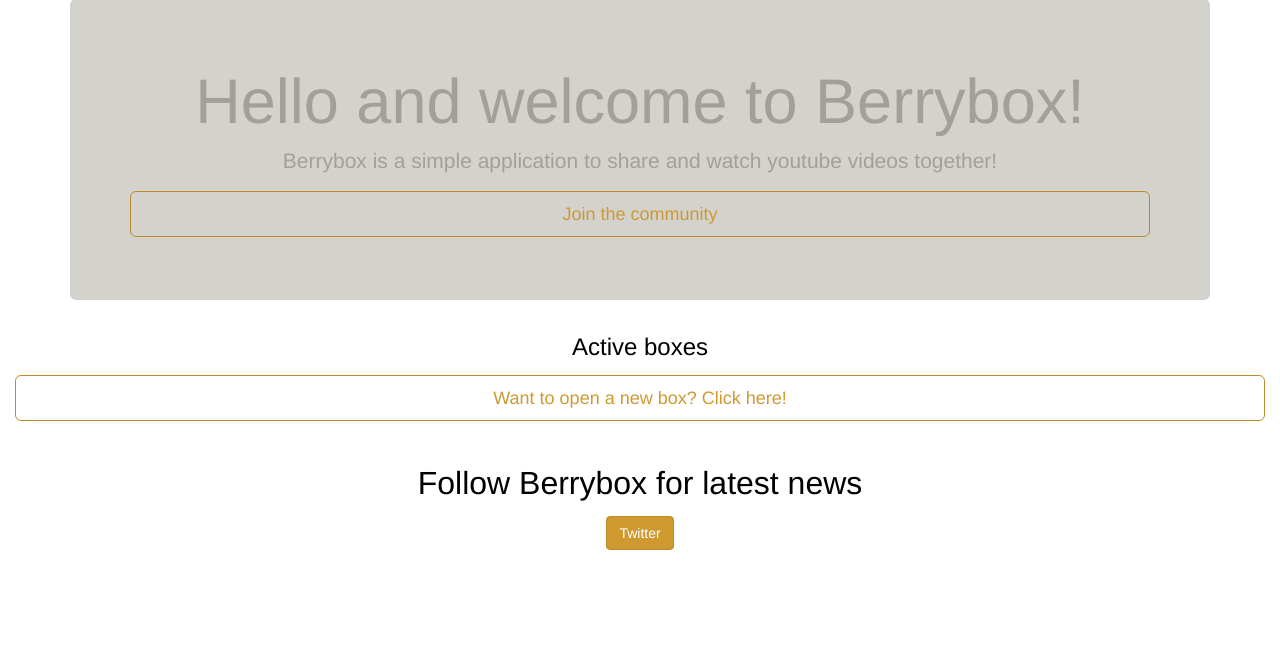
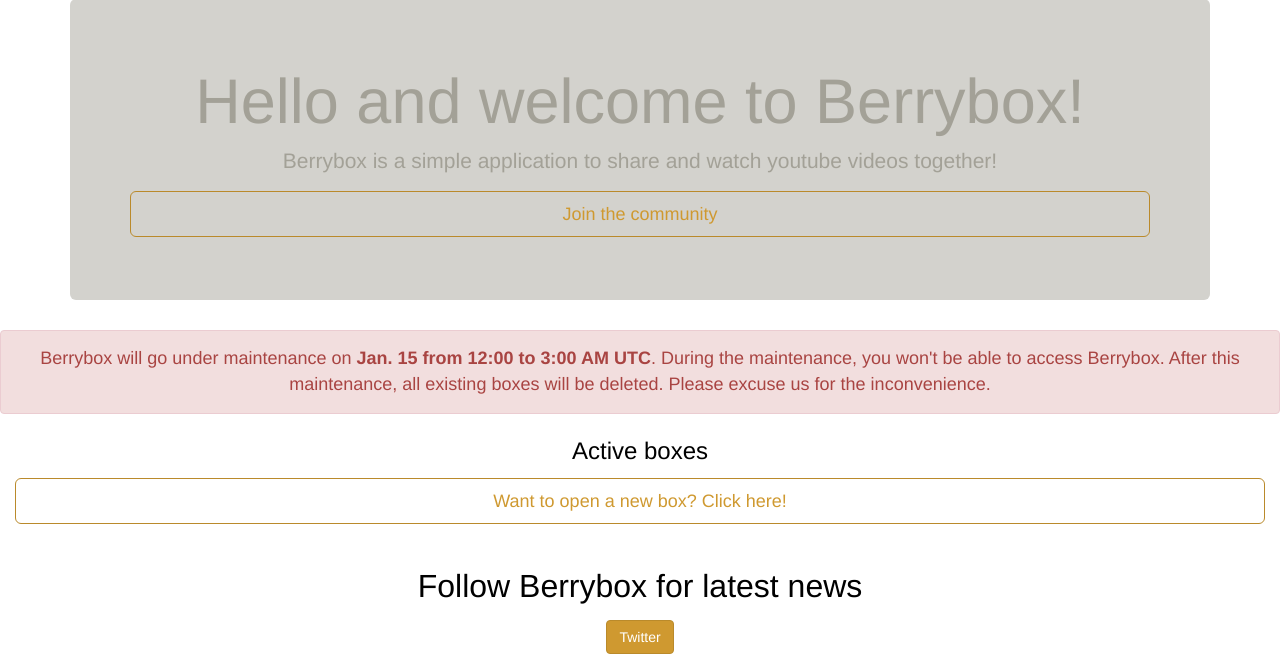
Before and after one commit to AngelZatch/Berrybox, a PHP site: page /home in a window 1280 px wide. Shown: the part 81-735 px from the top of the page. Run offline with PHP 8.4, Linux system fonts and the light colour scheme; data that the repository does not hold is empty.

Commit message:
Maintenance jan15
ADDED
- Message of maintenance.

```diff
--- a/assets/css/common.css
+++ b/assets/css/common.css
@@ -85,22 +85,27 @@ textarea {
   font-weight: 500; }
 
 /* line 91, C:/xampp/htdocs/Berrybox/assets/css/common.sass */
+.system-warning {
+  color: #F0AD4E;
+  font-weight: 600; }
+
+/* line 95, C:/xampp/htdocs/Berrybox/assets/css/common.sass */
 .form-control {
   background-color: inherit;
   border: 1px solid #444; }
 
-/* line 95, C:/xampp/htdocs/Berrybox/assets/css/common.sass */
+/* line 99, C:/xampp/htdocs/Berrybox/assets/css/common.sass */
 #room-player {
   padding-top: 14px;
   padding-right: 0 !important;
   height: 100vh; }
 
-/* line 100, C:/xampp/htdocs/Berrybox/assets/css/common.sass */
+/* line 104, C:/xampp/htdocs/Berrybox/assets/css/common.sass */
 .room-info {
   white-space: nowrap; }
 
 /** Profile pictures **/
-/* line 104, C:/xampp/htdocs/Berrybox/assets/css/common.sass */
+/* line 108, C:/xampp/htdocs/Berrybox/assets/css/common.sass */
 .room-picture {
   height: 55px !important;
   width: 55px !important;
@@ -110,7 +115,7 @@ textarea {
   float: left;
   margin-right: 10px; }
 
-/* line 109, C:/xampp/htdocs/Berrybox/assets/css/common.sass */
+/* line 113, C:/xampp/htdocs/Berrybox/assets/css/common.sass */
 .user-profile-picture {
   height: 150px !important;
   width: 150px !important;
@@ -120,7 +125,7 @@ textarea {
   float: left;
   margin-right: 10px; }
 
-/* line 114, C:/xampp/htdocs/Berrybox/assets/css/common.sass */
+/* line 118, C:/xampp/htdocs/Berrybox/assets/css/common.sass */
 .menu-pp {
   height: 50px !important;
   width: 50px !important;
@@ -130,7 +135,7 @@ textarea {
   float: left;
   margin-right: 20px; }
 
-/* line 119, C:/xampp/htdocs/Berrybox/assets/css/common.sass */
+/* line 123, C:/xampp/htdocs/Berrybox/assets/css/common.sass */
 .small-pp {
   height: 35px !important;
   width: 35px !important;
@@ -138,7 +143,7 @@ textarea {
   overflow: hidden !important;
   padding: 0 !important; }
 
-/* line 122, C:/xampp/htdocs/Berrybox/assets/css/common.sass */
+/* line 126, C:/xampp/htdocs/Berrybox/assets/css/common.sass */
 .medium-pp {
   height: 60px !important;
   width: 60px !important;
@@ -148,7 +153,7 @@ textarea {
   float: left;
   margin-right: 20px; }
 
-/* line 127, C:/xampp/htdocs/Berrybox/assets/css/common.sass */
+/* line 131, C:/xampp/htdocs/Berrybox/assets/css/common.sass */
 .room-pp {
   height: 50px !important;
   width: 50px !important;
@@ -159,7 +164,7 @@ textarea {
   margin-left: 10px;
   margin-right: 20px; }
 
-/* line 133, C:/xampp/htdocs/Berrybox/assets/css/common.sass */
+/* line 137, C:/xampp/htdocs/Berrybox/assets/css/common.sass */
 #profile-picture-sample, .file-preview, .file-preview-frame {
   height: 120px !important;
   width: 120px !important;
@@ -170,20 +175,20 @@ textarea {
   text-align: inherit; }
 
 /** Room info **/
-/* line 139, C:/xampp/htdocs/Berrybox/assets/css/common.sass */
+/* line 143, C:/xampp/htdocs/Berrybox/assets/css/common.sass */
 #room-title {
   font-size: 22px;
   margin-bottom: 5px;
   overflow: hidden;
   text-overflow: ellipsis; }
 
-/* line 145, C:/xampp/htdocs/Berrybox/assets/css/common.sass */
+/* line 149, C:/xampp/htdocs/Berrybox/assets/css/common.sass */
 .creator-stats {
   font-size: 16px;
   text-align: right; }
 
 /** Chat **/
-/* line 150, C:/xampp/htdocs/Berrybox/assets/css/common.sass */
+/* line 154, C:/xampp/htdocs/Berrybox/assets/css/common.sass */
 .whisper {
   margin-left: -15px;
   margin-right: -15px;
@@ -191,228 +196,233 @@ textarea {
   background-color: #D5D5D5;
   color: black;
   padding-left: 10px; }
-  /* line 157, C:/xampp/htdocs/Berrybox/assets/css/common.sass */
+  /* line 161, C:/xampp/htdocs/Berrybox/assets/css/common.sass */
   .whisper .message-time {
     color: inherit; }
 
-/* line 160, C:/xampp/htdocs/Berrybox/assets/css/common.sass */
+/* line 164, C:/xampp/htdocs/Berrybox/assets/css/common.sass */
 .message-author {
   font-weight: 700;
   cursor: pointer; }
 
-/* line 164, C:/xampp/htdocs/Berrybox/assets/css/common.sass */
+/* line 168, C:/xampp/htdocs/Berrybox/assets/css/common.sass */
 .tip, .message-time {
   color: #888888; }
 
-/* line 167, C:/xampp/htdocs/Berrybox/assets/css/common.sass */
+/* line 171, C:/xampp/htdocs/Berrybox/assets/css/common.sass */
 .song-list-line {
   text-overflow: ellipsis;
   overflow: hidden; }
 
-/* line 171, C:/xampp/htdocs/Berrybox/assets/css/common.sass */
+/* line 175, C:/xampp/htdocs/Berrybox/assets/css/common.sass */
 .song-playing {
   font-weight: 900; }
 
-/* line 174, C:/xampp/htdocs/Berrybox/assets/css/common.sass */
+/* line 178, C:/xampp/htdocs/Berrybox/assets/css/common.sass */
 .moderation-option {
   color: #888888;
   cursor: pointer; }
 
 /** Buttons **/
-/* line 179, C:/xampp/htdocs/Berrybox/assets/css/common.sass */
+/* line 183, C:/xampp/htdocs/Berrybox/assets/css/common.sass */
 .btn-switch.disabled {
   background-color: inherit;
   color: #e2c283;
   border: dashed 1px;
   cursor: pointer; }
 
-/* line 185, C:/xampp/htdocs/Berrybox/assets/css/common.sass */
+/* line 189, C:/xampp/htdocs/Berrybox/assets/css/common.sass */
 .btn {
   background-color: inherit; }
 
-/* line 188, C:/xampp/htdocs/Berrybox/assets/css/common.sass */
+/* line 192, C:/xampp/htdocs/Berrybox/assets/css/common.sass */
 .btn-success.feedback {
   background-color: #449d44 !important; }
 
-/* line 192, C:/xampp/htdocs/Berrybox/assets/css/common.sass */
+/* line 196, C:/xampp/htdocs/Berrybox/assets/css/common.sass */
 nav .btn {
   margin-top: 10px;
   padding-top: 5px !important;
   padding-bottom: 5px !important; }
 
-/* line 196, C:/xampp/htdocs/Berrybox/assets/css/common.sass */
+/* line 200, C:/xampp/htdocs/Berrybox/assets/css/common.sass */
 nav li > a.btn:hover, nav li > a.btn:focus {
   background-color: #a67a26 !important; }
 
-/* line 198, C:/xampp/htdocs/Berrybox/assets/css/common.sass */
+/* line 202, C:/xampp/htdocs/Berrybox/assets/css/common.sass */
 nav li > a:hover, nav li > a:focus {
   background-color: inherit !important; }
 
-/* line 202, C:/xampp/htdocs/Berrybox/assets/css/common.sass */
+/* line 206, C:/xampp/htdocs/Berrybox/assets/css/common.sass */
 .nav li > a:hover, .nav li > a:focus {
   background-color: inherit !important; }
 
-/* line 205, C:/xampp/htdocs/Berrybox/assets/css/common.sass */
+/* line 209, C:/xampp/htdocs/Berrybox/assets/css/common.sass */
 .jumbotron {
   text-align: center; }
 
-/* line 208, C:/xampp/htdocs/Berrybox/assets/css/common.sass */
+/* line 212, C:/xampp/htdocs/Berrybox/assets/css/common.sass */
 .social-space {
   align-content: center;
   text-align: center;
   margin-top: 20px;
   padding: 20px; }
-  /* line 213, C:/xampp/htdocs/Berrybox/assets/css/common.sass */
+  /* line 217, C:/xampp/htdocs/Berrybox/assets/css/common.sass */
   .social-space div > p {
     font-size: 32px; }
-  /* line 215, C:/xampp/htdocs/Berrybox/assets/css/common.sass */
+  /* line 219, C:/xampp/htdocs/Berrybox/assets/css/common.sass */
   .social-space .btn {
     background-color: #cf9930;
     color: white; }
-  /* line 218, C:/xampp/htdocs/Berrybox/assets/css/common.sass */
+  /* line 222, C:/xampp/htdocs/Berrybox/assets/css/common.sass */
   .social-space .btn:hover, .social-space .btn:focus {
     background-color: #a67a26; }
 
-/* line 221, C:/xampp/htdocs/Berrybox/assets/css/common.sass */
+/* line 225, C:/xampp/htdocs/Berrybox/assets/css/common.sass */
 .color-cube {
   height: 25px;
   width: 25px;
   display: inline-block;
   cursor: pointer; }
 
-/* line 226, C:/xampp/htdocs/Berrybox/assets/css/common.sass */
+/* line 230, C:/xampp/htdocs/Berrybox/assets/css/common.sass */
 .room-option {
   margin-bottom: 20px; }
 
-/* line 229, C:/xampp/htdocs/Berrybox/assets/css/common.sass */
+/* line 233, C:/xampp/htdocs/Berrybox/assets/css/common.sass */
 .bootstrap-switch-dark {
   color: #FFFFFF;
   background-color: #000000; }
 
-/* line 233, C:/xampp/htdocs/Berrybox/assets/css/common.sass */
+/* line 237, C:/xampp/htdocs/Berrybox/assets/css/common.sass */
 .bootstrap-switch-light {
   color: #000;
   background-color: #FFF; }
 
-/* line 237, C:/xampp/htdocs/Berrybox/assets/css/common.sass */
+/* line 241, C:/xampp/htdocs/Berrybox/assets/css/common.sass */
 .page-title {
   margin-bottom: 50px; }
 
-/* line 240, C:/xampp/htdocs/Berrybox/assets/css/common.sass */
+/* line 244, C:/xampp/htdocs/Berrybox/assets/css/common.sass */
 #profile-title {
   font-size: 30px;
   margin: 0; }
 
-/* line 244, C:/xampp/htdocs/Berrybox/assets/css/common.sass */
+/* line 248, C:/xampp/htdocs/Berrybox/assets/css/common.sass */
 #profile-menu {
   margin-top: 20px; }
 
-/* line 247, C:/xampp/htdocs/Berrybox/assets/css/common.sass */
+/* line 251, C:/xampp/htdocs/Berrybox/assets/css/common.sass */
 .room-quick-messages {
   text-align: center;
   padding-top: 5px; }
 
-/* line 251, C:/xampp/htdocs/Berrybox/assets/css/common.sass */
+/* line 255, C:/xampp/htdocs/Berrybox/assets/css/common.sass */
 .label-status {
   font-size: 20px; }
 
 /** Menu popover **/
-/* line 255, C:/xampp/htdocs/Berrybox/assets/css/common.sass */
+/* line 259, C:/xampp/htdocs/Berrybox/assets/css/common.sass */
 .popover-trigger {
   padding-top: 7px !important;
   padding-bottom: 0 !important; }
 
-/* line 259, C:/xampp/htdocs/Berrybox/assets/css/common.sass */
+/* line 263, C:/xampp/htdocs/Berrybox/assets/css/common.sass */
 .user-menu-name {
   font-size: 17px;
   font-weight: 700; }
 
-/* line 263, C:/xampp/htdocs/Berrybox/assets/css/common.sass */
+/* line 267, C:/xampp/htdocs/Berrybox/assets/css/common.sass */
 .room-name {
   font-size: 22px;
   margin-bottom: 20px; }
 
-/* line 267, C:/xampp/htdocs/Berrybox/assets/css/common.sass */
+/* line 271, C:/xampp/htdocs/Berrybox/assets/css/common.sass */
 .room-details {
   font-size: 14px; }
-  /* line 269, C:/xampp/htdocs/Berrybox/assets/css/common.sass */
+  /* line 273, C:/xampp/htdocs/Berrybox/assets/css/common.sass */
   .room-details .room-creator {
     font-size: 1.4em; }
-  /* line 271, C:/xampp/htdocs/Berrybox/assets/css/common.sass */
+  /* line 275, C:/xampp/htdocs/Berrybox/assets/css/common.sass */
   .room-details .room-type {
     font-size: 1.3em; }
 
-/* line 274, C:/xampp/htdocs/Berrybox/assets/css/common.sass */
+/* line 278, C:/xampp/htdocs/Berrybox/assets/css/common.sass */
 .room-label {
   margin-top: -5px; }
 
-/* line 277, C:/xampp/htdocs/Berrybox/assets/css/common.sass */
+/* line 281, C:/xampp/htdocs/Berrybox/assets/css/common.sass */
 .room-description {
   min-height: 80px; }
 
-/* line 280, C:/xampp/htdocs/Berrybox/assets/css/common.sass */
+/* line 284, C:/xampp/htdocs/Berrybox/assets/css/common.sass */
 legend {
   font-size: 3em;
   border: 0;
   color: inherit;
   text-align: center; }
 
-/* line 286, C:/xampp/htdocs/Berrybox/assets/css/common.sass */
+/* line 290, C:/xampp/htdocs/Berrybox/assets/css/common.sass */
 .user-card {
   border: 1px solid #888888;
   margin-bottom: 10px;
   font-size: 1.2em; }
-  /* line 290, C:/xampp/htdocs/Berrybox/assets/css/common.sass */
+  /* line 294, C:/xampp/htdocs/Berrybox/assets/css/common.sass */
   .user-card .user-card-info {
     padding: 10px; }
-    /* line 292, C:/xampp/htdocs/Berrybox/assets/css/common.sass */
+    /* line 296, C:/xampp/htdocs/Berrybox/assets/css/common.sass */
     .user-card .user-card-info #user-card-name {
       font-size: 1.5em; }
-    /* line 294, C:/xampp/htdocs/Berrybox/assets/css/common.sass */
+    /* line 298, C:/xampp/htdocs/Berrybox/assets/css/common.sass */
     .user-card .user-card-info #user-card-close {
       float: right; }
-    /* line 296, C:/xampp/htdocs/Berrybox/assets/css/common.sass */
+    /* line 300, C:/xampp/htdocs/Berrybox/assets/css/common.sass */
     .user-card .user-card-info .user-card-stats > div {
       padding-left: 0 !important; }
-  /* line 298, C:/xampp/htdocs/Berrybox/assets/css/common.sass */
+  /* line 302, C:/xampp/htdocs/Berrybox/assets/css/common.sass */
   .user-card .user-card-actions {
     padding: 10px; }
 
-/* line 301, C:/xampp/htdocs/Berrybox/assets/css/common.sass */
+/* line 305, C:/xampp/htdocs/Berrybox/assets/css/common.sass */
 .label-lang {
   background-color: #e416a1; }
 
-/* line 304, C:/xampp/htdocs/Berrybox/assets/css/common.sass */
+/* line 308, C:/xampp/htdocs/Berrybox/assets/css/common.sass */
 .chat-icon {
   width: 17px;
   height: 17px; }
-  /* line 307, C:/xampp/htdocs/Berrybox/assets/css/common.sass */
+  /* line 311, C:/xampp/htdocs/Berrybox/assets/css/common.sass */
   .chat-icon img {
     width: inherit;
     margin-bottom: 2px; }
 
-/* line 311, C:/xampp/htdocs/Berrybox/assets/css/common.sass */
+/* line 315, C:/xampp/htdocs/Berrybox/assets/css/common.sass */
 .option-title {
   font-size: 18px;
   font-weight: 600;
   margin-bottom: 5px; }
 
 /** Nav **/
-/* line 317, C:/xampp/htdocs/Berrybox/assets/css/common.sass */
+/* line 321, C:/xampp/htdocs/Berrybox/assets/css/common.sass */
 .navbar-brand {
   font-family: 'geometria_lightlight';
   font-size: 20px;
   font-weight: 800; }
 
-/* line 322, C:/xampp/htdocs/Berrybox/assets/css/common.sass */
+/* line 326, C:/xampp/htdocs/Berrybox/assets/css/common.sass */
 .room-brand {
   font-family: 'geometria_lightlight';
   text-align: center;
   font-size: 21px;
   font-weight: 800;
   margin-bottom: 15px; }
-  /* line 328, C:/xampp/htdocs/Berrybox/assets/css/common.sass */
+  /* line 332, C:/xampp/htdocs/Berrybox/assets/css/common.sass */
   .room-brand a {
     text-decoration: none; }
 
+/* line 335, C:/xampp/htdocs/Berrybox/assets/css/common.sass */
+.alert-message {
+  font-size: 18px;
+  text-align: center; }
+
 /*# sourceMappingURL=common.css.map */
--- a/home.php
+++ b/home.php
@@ -45,6 +45,10 @@ if(isset($_SESSION["token"])){
 				</div>
 			</div>
 			<?php } ?>
+
+			<div class="alert alert-danger">
+				<p class="alert-message"><?php echo $lang["maintenance"];?></p>
+			</div>
 
 			<p id="active-rooms-title"><?php echo $lang["active_room"];?></p>
 			<div class="container-fluid">
--- a/languages/lang.en.php
+++ b/languages/lang.en.php
@@ -181,4 +181,5 @@ $lang["confirm_new_password"] = "Confirm new password";
 /** BETA **/
 $lang["beta_key"] = "To have access to the application, please enter your beta key here!";
 $lang["beta_sign"] = "If you're signing up, please enter your beta key below";
+$lang["maintenance"] = "Berrybox will go under maintenance on <strong>Jan. 15 from 12:00 to 3:00 AM UTC</strong>. During the maintenance, you won't be able to access Berrybox. After this maintenance, all existing boxes will be deleted. Please excuse us for the inconvenience.";
 ?>
--- a/languages/lang.fr.php
+++ b/languages/lang.fr.php
@@ -183,4 +183,5 @@ $lang["confirm_new_password"] = "Confirmez votre nouveau mot de passe";
 /** BETA **/
 $lang["beta_key"] = "Entrez votre clé beta ci-dessous pour avoir accès à l'application";
 $lang["beta_sign"] = "Si vous vous enregistrez, veuillez entrer votre clé beta ci-dessous";
+$lang["maintenance"] = "Berrybox sera en maintenance le <strong>15 Janvier entre minuit et 3 heures du matin UTC</strong>. Pendant la maintenance, tout accès à Berrybox sera impossible. Après cette maintenance, toutes les boxes créées seront supprimées. Veuillez nous excuser pour la gêne occasionnée.";
 ?>
--- a/languages/lang.jp.php
+++ b/languages/lang.jp.php
@@ -181,4 +181,5 @@ $lang["confirm_new_password"] = "新たなパスワードの確認";
 /** BETA **/
 $lang["beta_key"] = "アプリにアクセスするには、下記のベータキーを入力してください。";
 $lang["beta_sign"] = "あなたがサインアップするなら、下記のベターキーを入力してください。";
+$lang["maintenance"] = "ベリボックスは<strong>2016年1月15日〔金〕00:00より03:00頃まで</strong>メンテナンス作業を実施いたします。メンテナンス作業中、ベリボックスをご利用いただくことができません。メンテナンスの後、全ボックスは削除されます。お客様にはご迷惑をおかけいたしますが、ご了承くださいますようお願いいたします。";
 ?>
```
